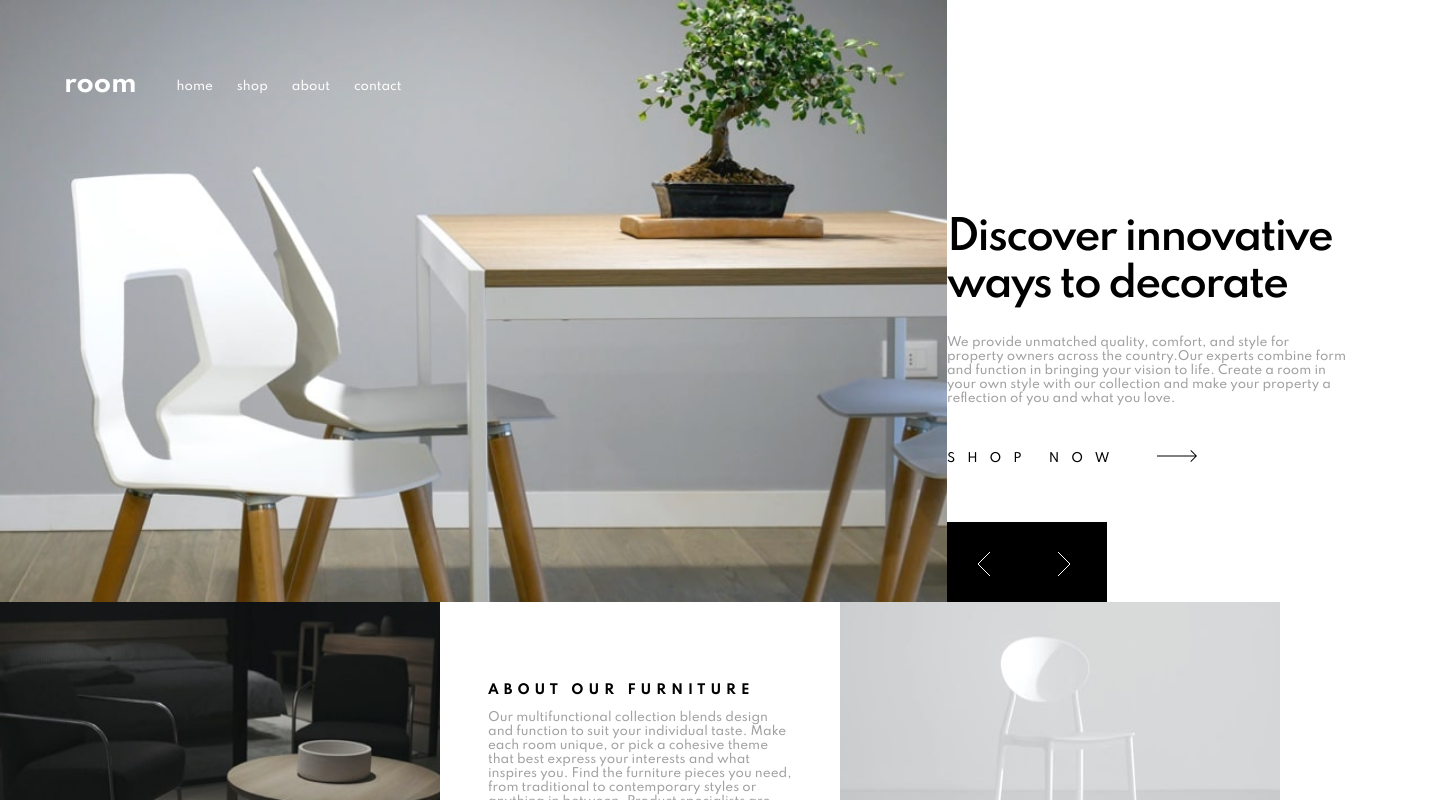
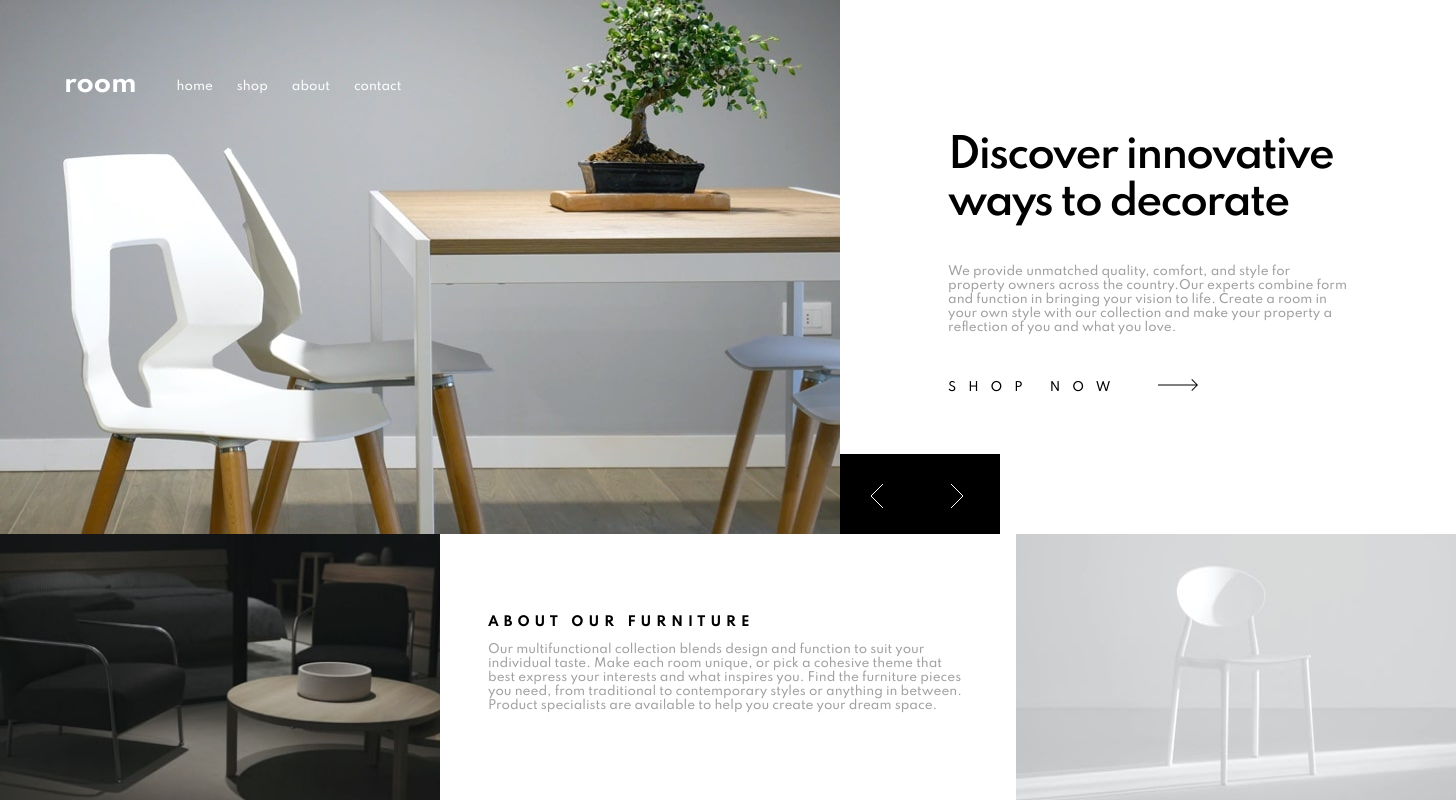
Before and after one commit to DKapteyn/furniture-website, a React (Create React App) app: page / in a window 1280 px wide. Shown: the top 800 px of the page, 1456 px wide, since content can reach past the window. Built offline with nearby package versions, Linux system fonts and the light colour scheme.

Commit message:
style improvment and changes to navbar

```diff
--- a/src/App.scss
+++ b/src/App.scss
@@ -21,10 +21,15 @@ body{
 
 .app--container{
   display: grid;
-  grid-template-rows: 2fr 1fr;
   height: 100%;
-  @include large-screen{
+ /* @include large-screen{
     grid-template-rows: 2fr 1fr;
+
+  }*/
+  @include small-screen{
+display:flex;
+flex-direction: column;
+min-width: 375px;
 
   }
 }
@@ -56,7 +61,7 @@ width:100%
     width:20px;
    margin-top: 48px;
 
-   margin-left:24px;
+   margin-left:30px;
 
 
 
@@ -77,7 +82,7 @@ width:100%
 }
 @include small-screen{
 
-  padding-left:113px;
+  padding-left:130px;
   margin-top: 40px;
 
 
@@ -86,18 +91,53 @@ width:100%
 }
 
 .nav--ul{
+
   list-style-type: none;
   display:flex;
+
   @include small-screen{
-    display:none
+   display:none;
+    position:absolute;
+    display: flex;
+    justify-content: space-between;
+    height:70px;
+    background-color:white;
+    color:black;
+    width:100%;
+    padding:26px ;
+    margin:0px;
+    min-width: 375px;
   }
 
 }
 
+.nav--image{
+@include large-screen{
+  display:none;
+}
+ @include small-screen{
+height: 13px;
+width:auto;
+margin-right:60px ;
+cursor: pointer;
+}
+
+}
+
 .nav--List{
+@include large-screen{
   padding-right: 2em;
+
+}
 font-size:12px;
 cursor:pointer;
+@include small-screen{
+
+
+ /* padding: 27px 0px 27px 26px;*/
+  font-size: 13px;
+  padding-right:0px;
+}
 }
 
 
--- a/src/bottom.scss
+++ b/src/bottom.scss
@@ -7,13 +7,21 @@ $Dark-Gray: hsl(0, 0%, 63%);
 /*height:266px;*/
 width: 100%;
 display: flex;
+justify-content: space-between;
 height:100%;
+
+@include small-screen{
+    flex-direction:column;
 }
+}
+
 
 .bottom--container > img{
  width:440px;
- height:100%
-
+ height:100%;
+@include small-screen{
+    width:100%;
+}
 }
 
 .bottom--center{
@@ -24,10 +32,19 @@ height:100%;
     font-weight: 700;
     font-size: 13px;
     letter-spacing: 5px;
+    width:480px
 }
 
 .bottom--para{
     font-weight: 500;
     font-size:12px;
     color:$Dark-Gray ;
+
+    @include large-screen{
+        width:480px;
+    }
+
+    @include small-screen{
+        width: 100%;
+    }
 }
--- a/src/main.scss
+++ b/src/main.scss
@@ -3,41 +3,89 @@
 
 
 .main--container{
-    display: flex;
-    height:100%;
-   /* height:534px;*/
+    display:flex;
     width:100%;
+
+    @include large-screen{
+        height:534px;
+    }
+
+
+
+    @include small-screen{
+        flex-direction: column;
+    }
 
 
 
     }
+
+.main--heropic{
+display:flex;
+justify-content: flex-start;
+@include small-screen{
+    min-width:375px;
+    height: 360px;
+
+
+}
+}
+
+
     .main--rightcontainer{
         display: flex;
         flex-direction: column;
         justify-content: flex-end;
-        width: 100%;
+        width:100%;
+
+
+
 
 
     }
 
     .main--righttext{
+
+       @include large-screen{
+        display: flex;
+        flex-direction: column;
         width:400px;
-       height:261px;
-       margin:auto;
-       align-self: center;
-       margin-bottom: 73px;
+        height:261px;
+        justify-content: center;
+        align-self: center;
+        margin-bottom: 73px;
+        /*padding-left:80px;
+        padding-right:80px;*/
+
+
+       }
+
+       @include small-screen{
+        width: 100%;
+        padding:30px;
+       }
 
     }
 
     .main--title{
+        @include large-screen{
+            font-size: 40px;
+        }
+
+        @include small-screen{
+            font-size: 28px;
+        }
         font-weight: 600;
-        font-size: 40px;
+
         letter-spacing: -2px;
+
     }
 .main--para{
     font-family: 500;
     font-size: 12px;
     color: #A0A0A0;
+
+
 
 }
 
@@ -46,16 +94,24 @@
     font-size: 12px;
     letter-spacing: 1em;
     padding-top: 32px;
+
+
 }
 .arrow{
     margin-left:3em;
+
 }
-
     .button-container{
       display: flex;
             height: 80px;
         width:160px;
+        justify-self: flex-start;
+       @include small-screen{
+           align-self: flex-end;
+           position: absolute;
+           top:280px
 
+       }
 
     }
 
@@ -80,8 +136,4 @@
         color:white;
         height:24px;
         width:12px;
-
-
-
-
-    }
+      }
--- a/src/nav.js
+++ b/src/nav.js
@@ -1,5 +1,8 @@
 
 export default function Nav(){
+
+
+
 return(
 <div className="nav">
 <div className="nav--image-title">
@@ -7,10 +10,14 @@ return(
 <nav className="nav--Title">room</nav>
 </div>
 <ul className="nav--ul">
+
+<img  src="/images/icon-close.svg" alt="x"  className="nav--image" />
+
 <li className="nav--List">home</li>
 <li className="nav--List">shop</li>
 <li className="nav--List">about</li>
 <li className="nav--List">contact</li>
+
 </ul>
 </div>
 )
```
Also changed, not shown: public/images/X.png (added).
